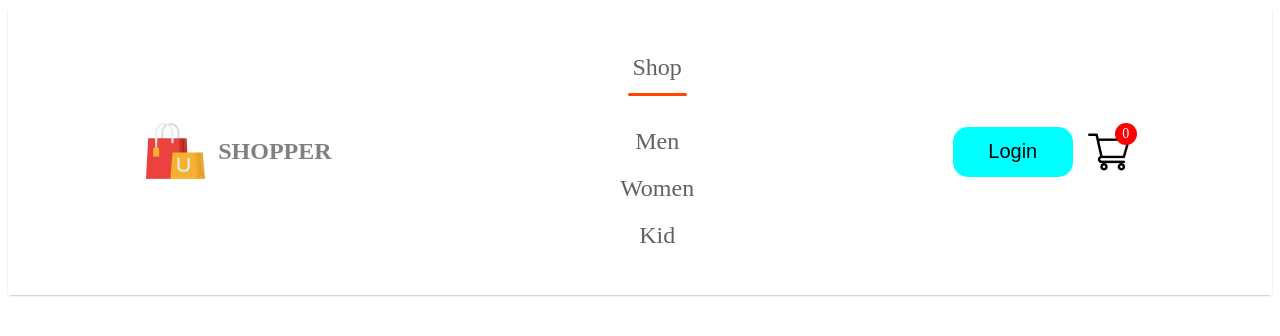
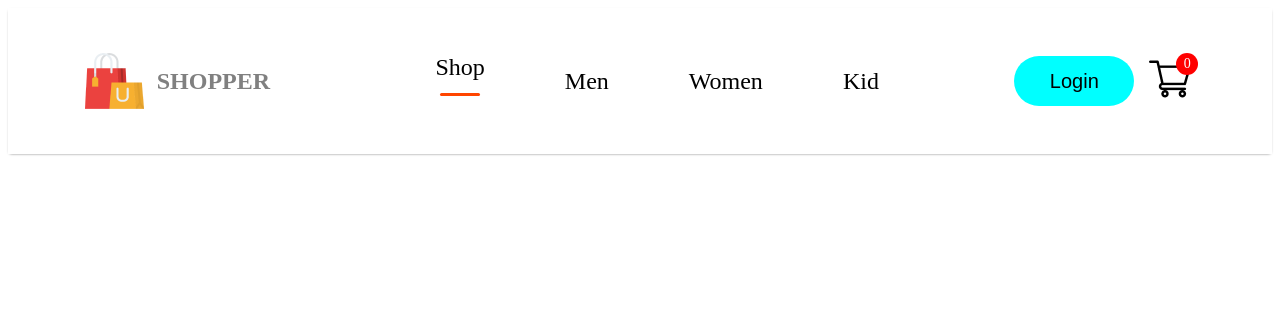
Before and after one commit to inurdream-abhi143/E-Commerce-Website, a React (Vite) app: page /cart in a window 1280 px wide. Shown: the top 336 px of the page. Built offline with nearby package versions, Linux system fonts and the light colour scheme.

Commit message:
setup Structure and Navigation links

```diff
--- a/src/App.jsx
+++ b/src/App.jsx
@@ -2,13 +2,35 @@
 
 import './App.css'
 import Navbar from './Components/Navbar/Navbar'
-
+import {BrowserRouter ,Routes, Route} from "react-router-dom"
+import ShopCategory from './Pages/ShopCategory'
+import Product from './Pages/Product'
+import Cart from './Pages/Cart'
+import LoginSignup from './Pages/LoginSignup'
+import Shop from './Pages/Shop'
 function App() {
 
   return (
     <>
-    <div className="container">
+    <div >
+      <BrowserRouter>
      <Navbar />
+     <Routes>
+      <Route path='/' element={<Shop />} />
+      <Route path='/mens' element={<ShopCategory category="mens"/>} />
+      <Route path='/womens' element={<ShopCategory category="womens" />} />
+      <Route path='/kids' element={<ShopCategory category="kids" />} />
+<Route path="product" element={<Product />}>
+
+<Route path=":productId" element={<Product />} />
+</Route>
+<Route path='/cart' element={<Cart />}/>
+<Route path='/login' element={<LoginSignup />}/>
+
+
+
+     </Routes>
+     </BrowserRouter>
      </div>
     </>
   )
--- a/src/Components/Navbar/Navbar.css
+++ b/src/Components/Navbar/Navbar.css
@@ -1,13 +1,4 @@
 
-/* .container{
-    width: 100%;
-    height: 80px;
-    background-color: aqua;
-    display: flex;
-    align-items: center;
-    justify-self: center;
-
-    } */
 
  .Navbar{
     display: flex;
@@ -28,8 +19,9 @@ box-shadow: 0 1PX 3PX -2PX black ;
     font-weight: 800;
  }
 
- .nav-menu{
+ .nav-menu ul{
     display: flex;
+    flex-direction: row;
     align-items: center;
     gap: 50px;
     color: #626262;
@@ -38,7 +30,7 @@ box-shadow: 0 1PX 3PX -2PX black ;
     list-style: none;
 
  }
- .nav-menu ul li{
+ .nav-menu  li{
     display: flex;
     flex-direction: column;
     align-items: center;
@@ -66,7 +58,7 @@ box-shadow: 0 1PX 3PX -2PX black ;
     height: 50px;
     border: none;
     background-color: aqua;
-    border-radius: 15px;
+    border-radius: 25px;
     font-size: 20px;
     cursor: pointer;
  }
@@ -88,3 +80,7 @@ box-shadow: 0 1PX 3PX -2PX black ;
     background-color: red;
     color: white;
  }
+ .link{
+    text-decoration: none;
+    color: black;
+ }
--- a/src/Components/Navbar/Navbar.jsx
+++ b/src/Components/Navbar/Navbar.jsx
@@ -1,9 +1,11 @@
-import React from "react";
+import React, { useState } from "react";
 import "./Navbar.css";
 import logo from '../../assets/logo.png';
 
 import cart_icon from "../../assets/Cart_icon.png";
+import { Link } from "react-router-dom";
 const Navbar =()=>{
+  const[menu , setMenu] =  useState("shop");
 
 
     return(<>
@@ -15,15 +17,15 @@ const Navbar =()=>{
 <div className="nav-menu">
 
     <ul>
-    <li>Shop <hr className="bottom-line"/></li>
-    <li>Men</li>
-    <li>Women</li>
-    <li>Kid</li>
+    <li onClick ={()=>{setMenu("shop")}} > <Link className="link" to="/">Shop</Link>  {menu==="shop"?<hr className="bottom-line"/>:<></>} </li>
+    <li onClick ={()=>{setMenu("mens")}}> <Link className="link" to="/mens">Men</Link>    {menu==="mens"?<hr className="bottom-line"/>:<></>} </li>
+    <li onClick ={()=>{setMenu("womens")}}><Link className="link" to="/womens">Women</Link>{menu==="womens"?<hr className="bottom-line"/>:<></>}  </li>
+    <li onClick ={()=>{setMenu("kids")}}> <Link className="link" to="/kids">Kid</Link>    {menu==="kids"?<hr className="bottom-line"/>:<></>}     </li>
     </ul>
 </div>
 <div className="nav-login-cart">
-    <button className="btn ">Login</button>
-    <img src={cart_icon} alt=""/>
+   <Link className="link" to='/login'><button className="btn ">Login</button></Link>
+  <Link className="link" to='/cart'> <img src={cart_icon} alt=""/></Link>
     <div className="nav-cart-count">0</div>
 </div>
     </div>
--- /dev/null
+++ b/src/Pages/Cart.jsx
@@ -0,0 +1,11 @@
+import React from 'react'
+
+const Cart = () => {
+  return (
+    <div>
+
+    </div>
+  )
+}
+
+export default Cart
--- /dev/null
+++ b/src/Pages/LoginSignup.jsx
@@ -0,0 +1,11 @@
+import React from 'react'
+
+const LoginSignup = () => {
+  return (
+    <div>
+
+    </div>
+  )
+}
+
+export default LoginSignup
--- /dev/null
+++ b/src/Pages/Product.jsx
@@ -0,0 +1,11 @@
+import React from 'react'
+
+const Product = () => {
+  return (
+    <div>
+
+    </div>
+  )
+}
+
+export default Product
--- /dev/null
+++ b/src/Pages/Shop.jsx
@@ -0,0 +1,11 @@
+import React from 'react'
+
+const Shop = () => {
+  return (
+    <>
+
+    </>
+  )
+}
+
+export default Shop
--- /dev/null
+++ b/src/Pages/ShopCategory.jsx
@@ -0,0 +1,11 @@
+import React from 'react'
+
+const ShopCategory = () => {
+  return (
+    <div>
+
+    </div>
+  )
+}
+
+export default ShopCategory
```
